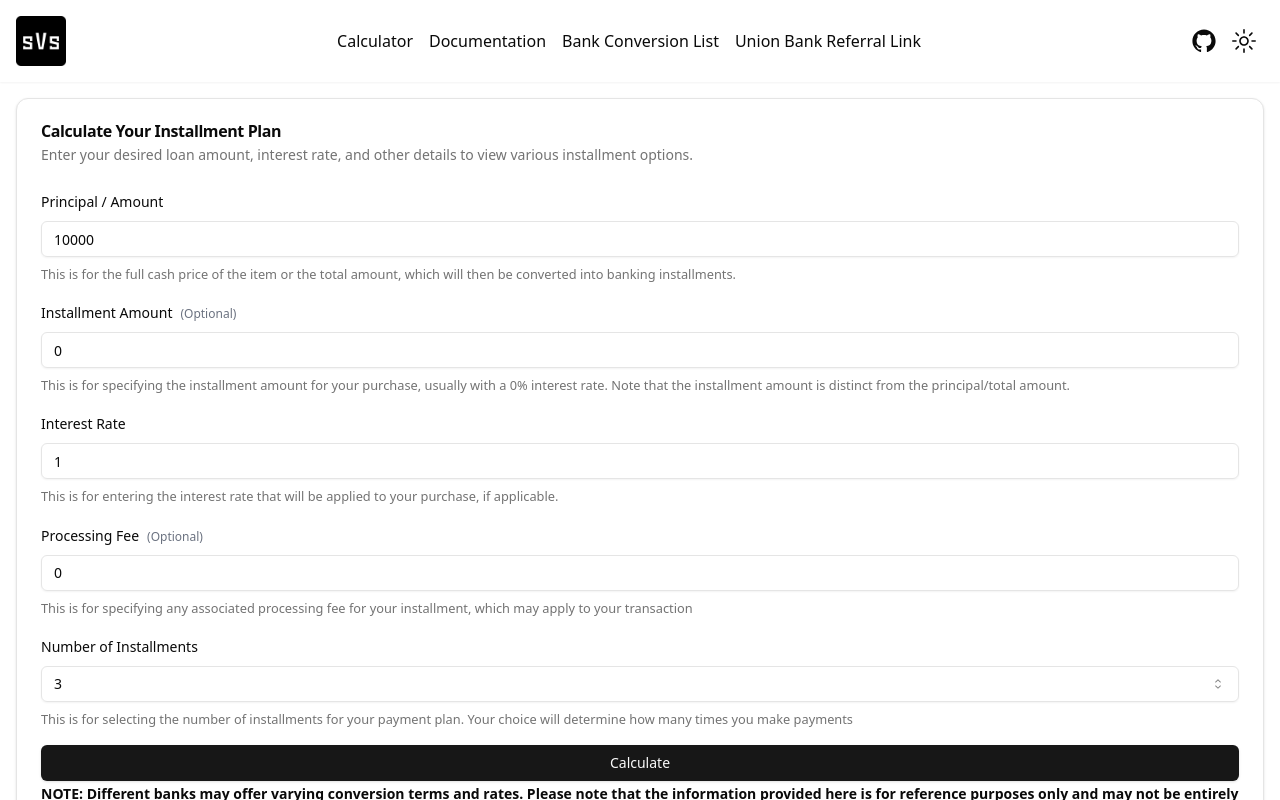
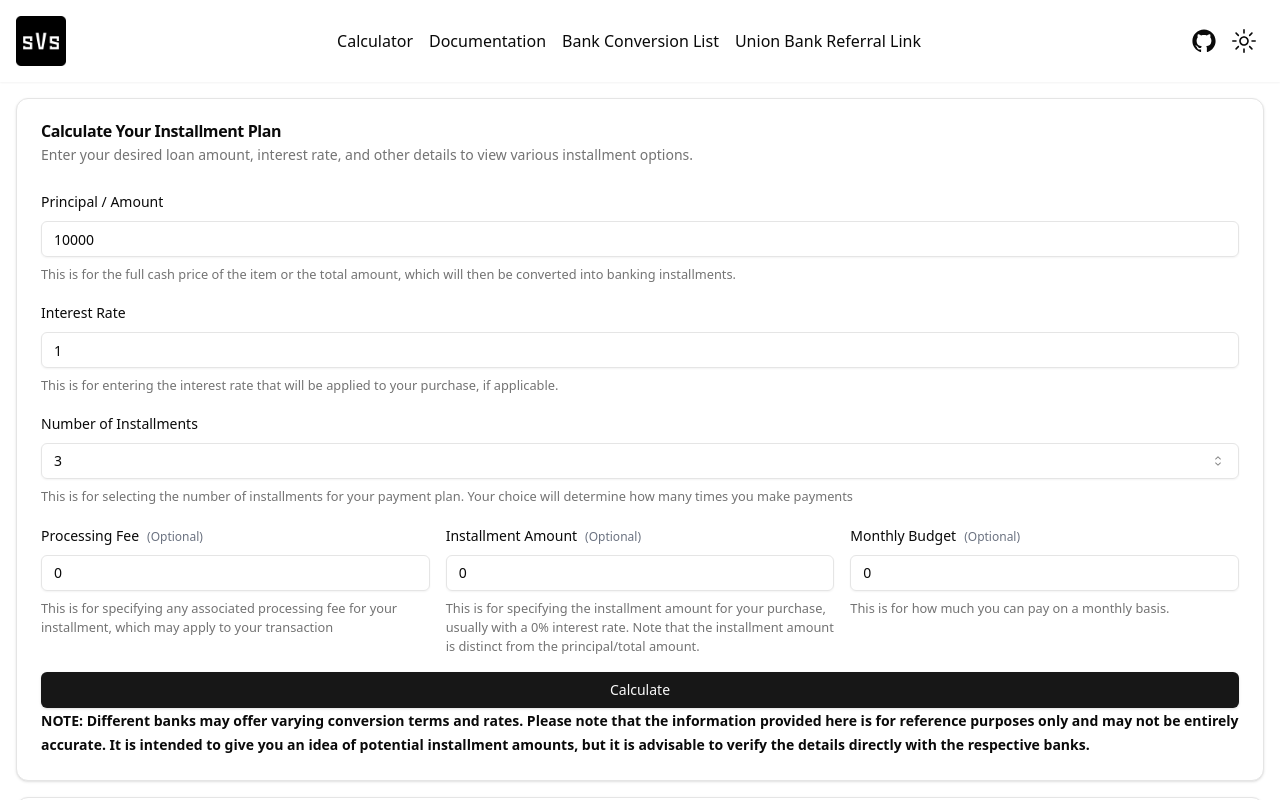
Before and after one commit to Kevin-Umali/savvy-spender, a Next.js app: page / in a window 1280 px wide. Shown: the top 800 px of the page. Built offline with nearby package versions, Linux system fonts and the light colour scheme.

Commit message:
Added monthly budget (#2)

```diff
--- a/app/api/route.ts
+++ b/app/api/route.ts
@@ -5,12 +5,13 @@ interface InstallmentRequest {
   amount: number;
   interestRate: number;
   processingFee: number;
+  monthlyBudget: number;
   numInstallments: string;
   installmentPlanList: string[];
 }
 
 export async function POST(request: NextRequest) {
-  const { amount, interestRate, processingFee, numInstallments, installmentPlanList } =
+  const { amount, interestRate, processingFee, monthlyBudget, numInstallments, installmentPlanList } =
     (await request.json()) as InstallmentRequest;
 
   const allInstallmentPlans = installmentPlanList.map((installment) =>
@@ -20,5 +21,5 @@ export async function POST(request: NextRequest) {
   const selectedInstallmentPlan = allInstallmentPlans.find((plan) => plan.months === +numInstallments);
 
   const otherInstallmentPlans = allInstallmentPlans.filter((plan) => plan.months !== +numInstallments);
-  return NextResponse.json({ selected: selectedInstallmentPlan, others: otherInstallmentPlans });
+  return NextResponse.json({ selected: selectedInstallmentPlan, others: otherInstallmentPlans, monthlyBudget });
 }
--- a/app/page.tsx
+++ b/app/page.tsx
@@ -34,8 +34,8 @@ export default function Home() {
       setCalculatedData(res);
       setPaymentDifferences({
         totalFullPayment: values.amount,
-        totalInstallmentWithInterest: values.installmentAmount,
-        totalInstallmentWithZeroPercent: +res.selected.totalPayment,
+        totalInstallmentWithInterest: +res.selected.totalPayment,
+        totalInstallmentWithZeroPercent: values.installmentAmount,
       });
     } catch (error) {
       toast.error("Error fetching data");
@@ -68,7 +68,7 @@ export default function Home() {
       <CardSelectedPlan calculatedData={calculatedData} paymentDifferences={paymentDifferences} />
 
       {/* Table of Other Installment Plan */}
-      <OtherPlanTable calculatedData={calculatedData} />
+      <OtherPlanTable calculatedData={calculatedData} budget={calculatedData?.monthlyBudget} />
     </main>
   );
 }
--- a/components/installment/card-form.tsx
+++ b/components/installment/card-form.tsx
@@ -17,10 +17,11 @@ const CardInstallmentForm: React.FC<CardInstallmentFormProps> = ({ onSubmit }) =
     resolver: zodResolver(CalculateFormSchema),
     defaultValues: {
       amount: 10000,
+      interestRate: 1,
+      numInstallments: "3",
+      processingFee: 0,
       installmentAmount: 0,
-      interestRate: 1,
-      processingFee: 0,
-      numInstallments: "3",
+      monthlyBudget: 0,
     },
   });
 
@@ -55,28 +56,6 @@ const CardInstallmentForm: React.FC<CardInstallmentFormProps> = ({ onSubmit }) =
               )}
             />
 
-            {/* Installment Amount Field */}
-            <FormField
-              name="installmentAmount"
-              control={form.control}
-              render={({ field }) => (
-                <FormItem>
-                  <FormLabel>
-                    Installment Amount
-                    <Label className="ml-2 text-gray-500 text-xs">(Optional)</Label>
-                  </FormLabel>
-                  <FormControl>
-                    <Input type="number" placeholder="Enter installment amount of the items" {...field} />
-                  </FormControl>
-                  <FormDescription>
-                    This is for specifying the installment amount for your purchase, usually with a 0% interest rate.
-                    Note that the installment amount is distinct from the principal/total amount.
-                  </FormDescription>
-                  <FormMessage />
-                </FormItem>
-              )}
-            />
-
             {/* Interest Rate Field */}
             <FormField
               name="interestRate"
@@ -89,28 +68,6 @@ const CardInstallmentForm: React.FC<CardInstallmentFormProps> = ({ onSubmit }) =
                   </FormControl>
                   <FormDescription>
                     This is for entering the interest rate that will be applied to your purchase, if applicable.
-                  </FormDescription>
-                  <FormMessage />
-                </FormItem>
-              )}
-            />
-
-            {/* Processing Fee Field */}
-            <FormField
-              name="processingFee"
-              control={form.control}
-              render={({ field }) => (
-                <FormItem>
-                  <FormLabel>
-                    Processing Fee
-                    <Label className="ml-2 text-gray-500 text-xs">(Optional)</Label>
-                  </FormLabel>
-                  <FormControl>
-                    <Input type="number" placeholder="Enter processing fee" {...field} />
-                  </FormControl>
-                  <FormDescription>
-                    This is for specifying any associated processing fee for your installment, which may apply to your
-                    transaction
                   </FormDescription>
                   <FormMessage />
                 </FormItem>
@@ -146,6 +103,72 @@ const CardInstallmentForm: React.FC<CardInstallmentFormProps> = ({ onSubmit }) =
                 </FormItem>
               )}
             />
+
+            <div className="grid grid-cols-1 sm:grid-cols-2 lg:grid-cols-3 gap-4">
+              {/* Processing Fee Field */}
+              <FormField
+                name="processingFee"
+                control={form.control}
+                render={({ field }) => (
+                  <FormItem>
+                    <FormLabel>
+                      Processing Fee
+                      <Label className="ml-2 text-gray-500 text-xs">(Optional)</Label>
+                    </FormLabel>
+                    <FormControl>
+                      <Input type="number" placeholder="Enter processing fee" {...field} />
+                    </FormControl>
+                    <FormDescription>
+                      This is for specifying any associated processing fee for your installment, which may apply to your
+                      transaction
+                    </FormDescription>
+                    <FormMessage />
+                  </FormItem>
+                )}
+              />
+
+              {/* Installment Amount Field */}
+              <FormField
+                name="installmentAmount"
+                control={form.control}
+                render={({ field }) => (
+                  <FormItem>
+                    <FormLabel>
+                      Installment Amount
+                      <Label className="ml-2 text-gray-500 text-xs">(Optional)</Label>
+                    </FormLabel>
+                    <FormControl>
+                      <Input type="number" placeholder="Enter installment amount of the items" {...field} />
+                    </FormControl>
+                    <FormDescription>
+                      This is for specifying the installment amount for your purchase, usually with a 0% interest rate.
+                      Note that the installment amount is distinct from the principal/total amount.
+                    </FormDescription>
+                    <FormMessage />
+                  </FormItem>
+                )}
+              />
+
+              {/* Monthly Budget Field */}
+              <FormField
+                name="monthlyBudget"
+                control={form.control}
+                render={({ field }) => (
+                  <FormItem>
+                    <FormLabel>
+                      Monthly Budget
+                      <Label className="ml-2 text-gray-500 text-xs">(Optional)</Label>
+                    </FormLabel>
+                    <FormControl>
+                      <Input type="number" placeholder="Enter processing fee" {...field} />
+                    </FormControl>
+                    <FormDescription>This is for how much you can pay on a monthly basis.</FormDescription>
+                    <FormMessage />
+                  </FormItem>
+                )}
+              />
+            </div>
+
             <Button className="mx-auto w-full" type="submit">
               Calculate
             </Button>
--- a/components/installment/other-plan-table.tsx
+++ b/components/installment/other-plan-table.tsx
@@ -1,12 +1,14 @@
 import { Card, CardContent, CardDescription, CardHeader, CardTitle } from "@/components/ui/card";
 import { Table, TableBody, TableCaption, TableCell, TableHead, TableHeader, TableRow } from "@/components/ui/table";
 import { AllInstallmentOption } from "@/interfaces";
+import { rowBgColor } from "@/lib";
 
 interface OtherPlanTableProps {
   calculatedData: AllInstallmentOption | undefined;
+  budget?: number | null;
 }
 
-const OtherPlanTable: React.FC<OtherPlanTableProps> = ({ calculatedData }) => {
+const OtherPlanTable: React.FC<OtherPlanTableProps> = ({ calculatedData, budget }) => {
   return (
     <Card>
       <CardHeader>
@@ -36,7 +38,9 @@ const OtherPlanTable: React.FC<OtherPlanTableProps> = ({ calculatedData }) => {
                   <TableCell>{installment.simpleInterest}%</TableCell>
                   <TableCell>{installment.factorRate}</TableCell>
                   <TableCell>{installment.eirPA}%</TableCell>
-                  <TableCell>₱{installment.monthlyPayment}</TableCell>
+                  <TableCell className={rowBgColor(+installment.monthlyPayment, budget)}>
+                    ₱{installment.monthlyPayment}
+                  </TableCell>
                   <TableCell>₱{installment.interest}</TableCell>
                   <TableCell>₱{installment.totalPayment}</TableCell>
                 </TableRow>
--- a/components/installment/selected-plan.tsx
+++ b/components/installment/selected-plan.tsx
@@ -1,6 +1,7 @@
 import { Card, CardHeader, CardTitle, CardDescription, CardContent } from "@/components/ui/card";
 import { Label } from "@/components/ui/label";
 import { AllInstallmentOption, PaymentDifferences } from "@/interfaces";
+import { rowBgColor } from "@/lib";
 
 interface CardSelectedPlanProps {
   calculatedData: AllInstallmentOption | undefined;
@@ -36,7 +37,11 @@ const CardSelectedPlan: React.FC<CardSelectedPlanProps> = ({ calculatedData, pay
             </div>
             <div>
               <Label className="font-semibold">Monthly Payment:</Label>
-              <Label className="ml-2">₱{calculatedData.selected.monthlyPayment}</Label>
+              <Label
+                className={`ml-2 ${rowBgColor(+calculatedData.selected.monthlyPayment, calculatedData.monthlyBudget)}`}
+              >
+                ₱{calculatedData.selected.monthlyPayment}
+              </Label>
             </div>
             <div>
               <Label className="font-semibold">Interest:</Label>
--- a/interfaces/index.ts
+++ b/interfaces/index.ts
@@ -12,6 +12,7 @@ export type InstallmentOption = {
 export type AllInstallmentOption = {
   selected?: InstallmentOption;
   others: Array<InstallmentOption>;
+  monthlyBudget?: number;
 };
 
 export type PaymentDifferences = {
--- a/lib/index.ts
+++ b/lib/index.ts
@@ -97,3 +97,10 @@ export const cleanMarkdown = (content: string): string => {
     .map((line) => line.trimStart())
     .join("\n");
 };
+
+export const rowBgColor = (monthlyPayment: number, budget?: number | null) => {
+  if (!budget || budget === null || budget === 0) {
+    return ""; // No color if budget is nullish or zero
+  }
+  return monthlyPayment <= budget ? "bg-green-100" : "bg-red-100";
+};
--- a/schema/index.ts
+++ b/schema/index.ts
@@ -2,13 +2,14 @@ import { z } from "zod";
 
 export const CalculateFormSchema = z.object({
   amount: z.coerce.number().min(1).nonnegative(),
-  installmentAmount: z.coerce.number().min(0).nonnegative(),
   interestRate: z.coerce
     .number()
     .transform((value) => value / 100) // Convert percentage to decimal
     .refine((val) => !isNaN(val) && val >= 0 && val <= 1, "Interest rate must be a percentage between 0% and 100%"),
+  numInstallments: z.enum(["3", "6", "9", "12", "15", "18", "21", "24", "27", "30", "33", "36"]).default("3"),
   processingFee: z.coerce.number().min(0).optional(),
-  numInstallments: z.enum(["3", "6", "9", "12", "15", "18", "21", "24", "27", "30", "33", "36"]).default("3"), // Default value set to '3'
+  installmentAmount: z.coerce.number().min(0).nonnegative(),
+  monthlyBudget: z.coerce.number().min(0).optional(),
 });
 
 export type CalculateForm = z.infer<typeof CalculateFormSchema>;
```
